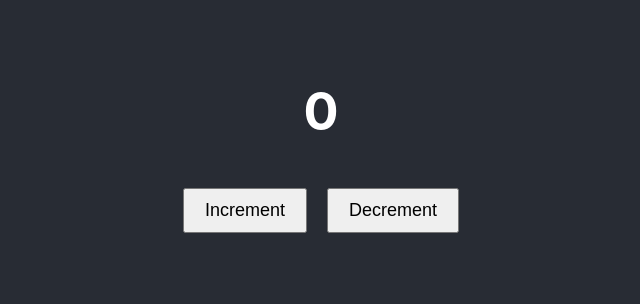
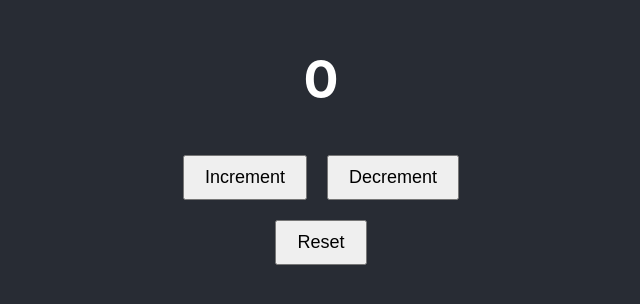
Before and after one commit to pratiky0401/counter-app, a React (Create React App) app: page / in a window 1280 px wide. Shown: the part 256-560 px from the top of the page, without its empty margins (319-959 px from the left). Built offline with nearby package versions, Linux system fonts and the light colour scheme.

Commit message:
added reset button

```diff
--- a/src/App.js
+++ b/src/App.js
@@ -14,6 +14,10 @@ function App() {
     setCount(--x);
   }
 
+  const handleClickReset = () => {
+    setCount(0);
+  }
+
   return (
     <div className="App">
       <header className="App-header">
@@ -22,6 +26,7 @@ function App() {
         <button onClick={handleClickInc}className='buttonInc'>Increment</button>
         <button onClick={handleClickDec} className='buttonDec'>Decrement</button>
         </div>
+        <button onClick={handleClickReset} className='buttonDec'>Reset</button>
       </header>
     </div>
   );
```
